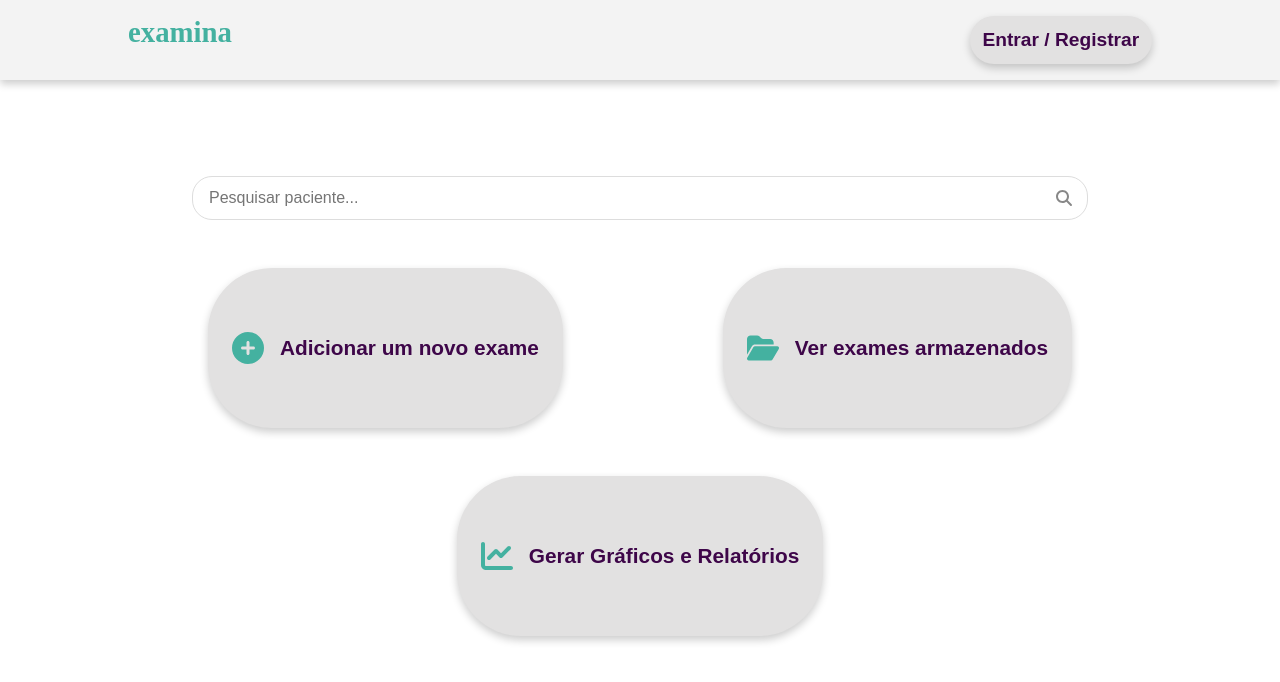
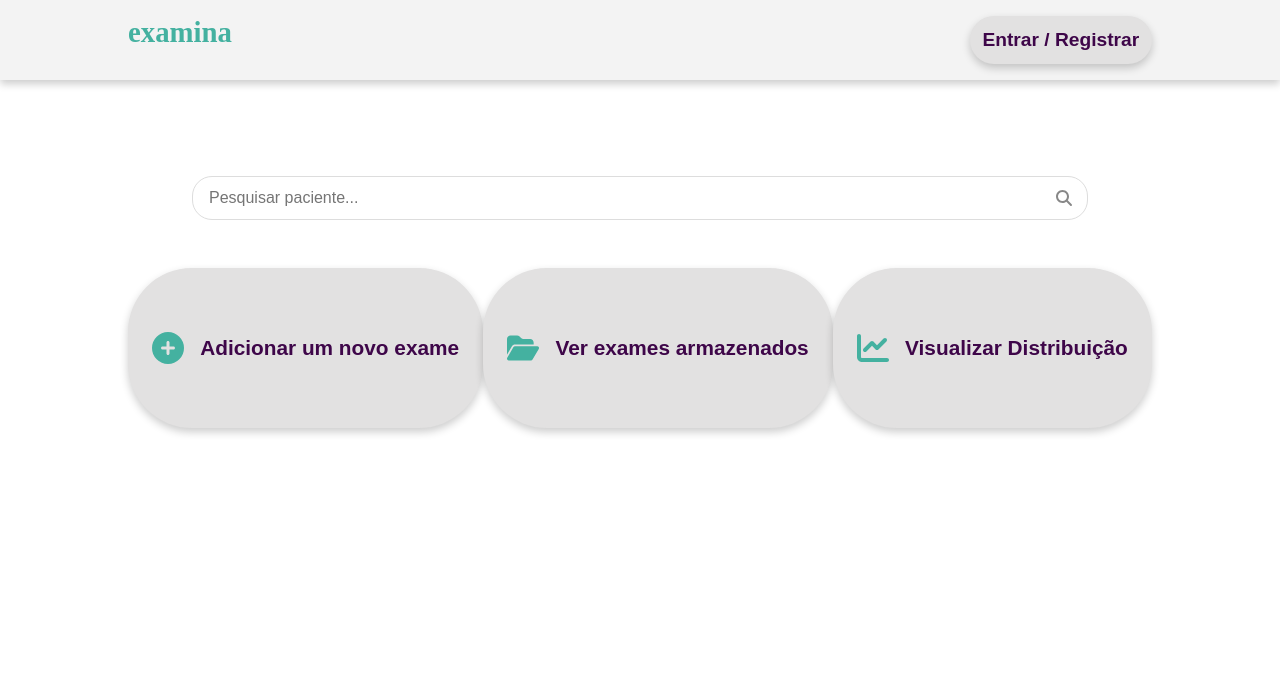
Before and after one commit to mylenaverspeelt/examina, a Next.js app in the folder examina/: page / in a window 1280 px wide. Shown: the top 682 px of the page. Built offline with nearby package versions, Linux system fonts and the light colour scheme; a web font is replaced by a local one.

Commit message:
refactor: menu button name

```diff
--- a/examina/src/app/page.tsx
+++ b/examina/src/app/page.tsx
@@ -12,7 +12,7 @@ export default function Home() {
       <div className={styles.buttonDiv}>
         <Button label="Adicionar um novo exame" href="/new" icon={faCirclePlus} variant="menuButton" />
         <Button label="Ver exames armazenados" icon={faFolderOpen} href="/uploads" variant="menuButton" />
-        <Button label="Gerar Gráficos e Relatórios" icon={faChartLine} href="/analytics" variant="menuButton" />
+        <Button label="Visualizar Distribuição" icon={faChartLine} href="/analytics" variant="menuButton" />
       </div>
     </section>
   );
```
